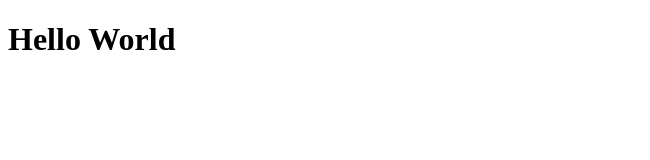
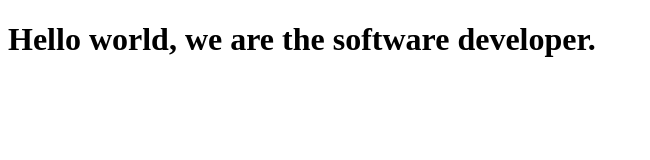
Before and after one commit to anilshah042022/Microverse-Atim-Anil, a plain HTML site: page index.html in a window 1280 px wide. Shown: the whole page, without its empty margins (0-650 px from the left). Drawn offline with Linux system fonts and the light colour scheme.

Commit message:
modified index.html

```diff
--- a/index.html
+++ b/index.html
@@ -7,6 +7,6 @@
     <title>Document</title>
 </head>
 <body>
-    <h1>Hello World</h1>
+    <h1>Hello world, we are the software developer.</h1>
 </body>
 </html>
```
